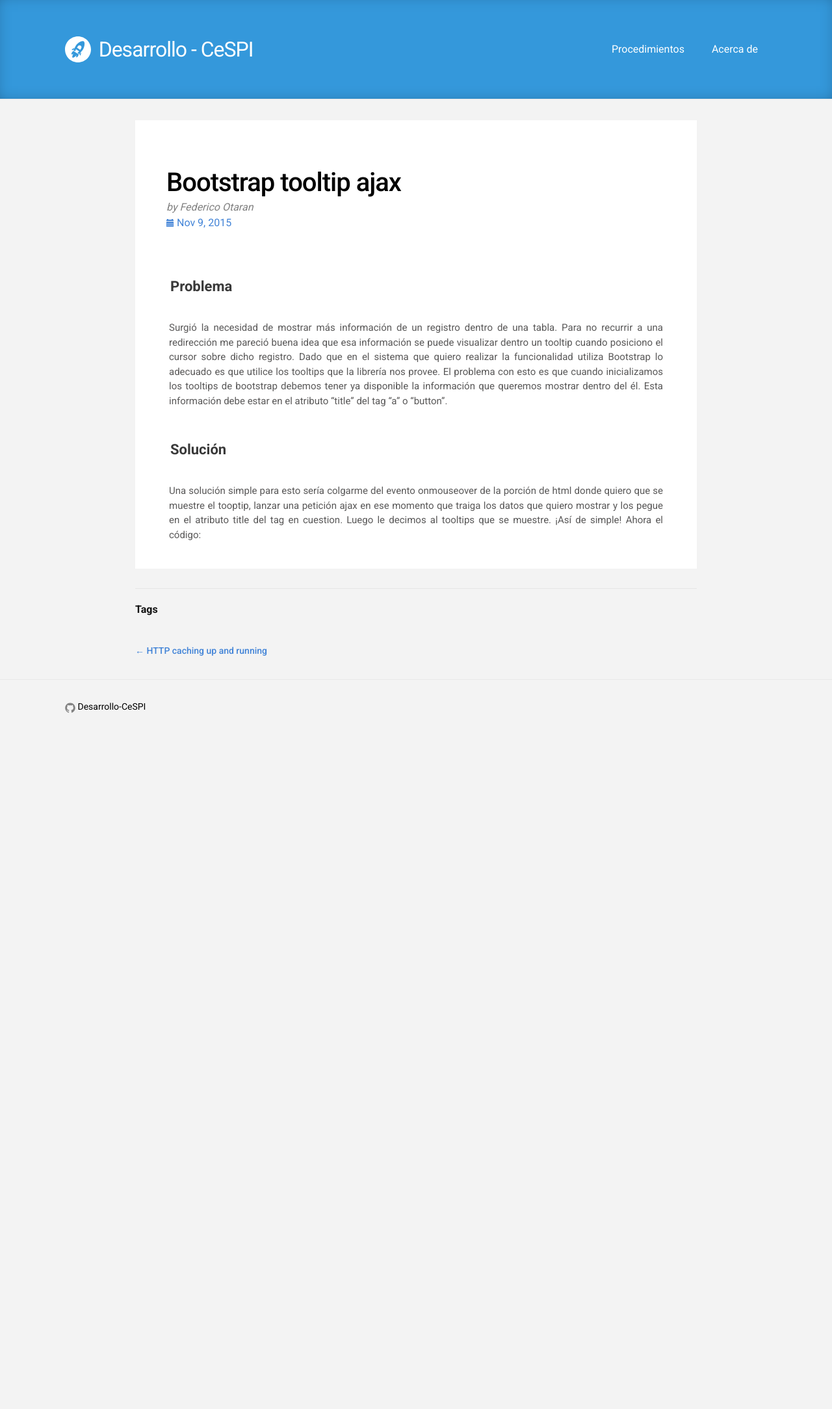
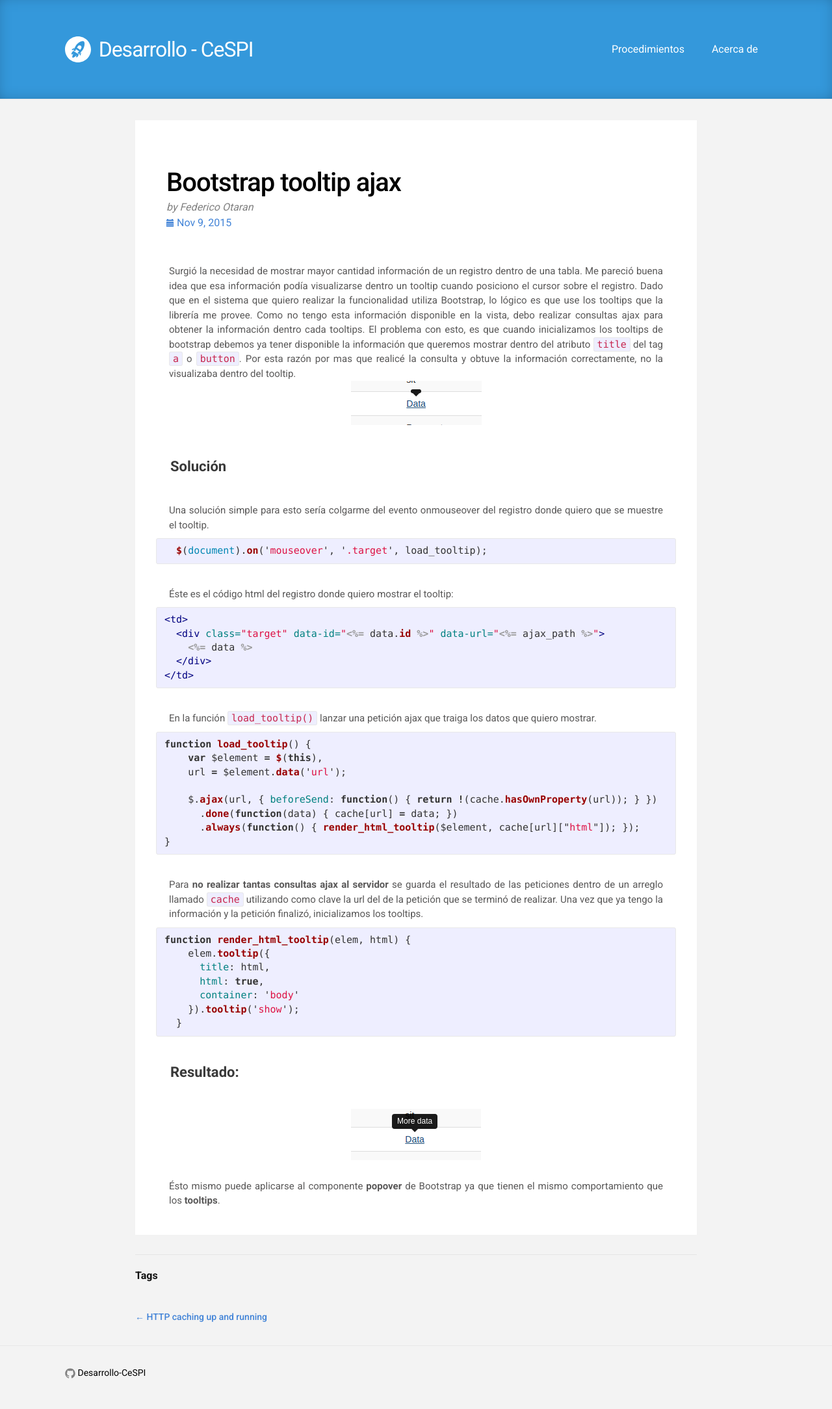
Before and after one commit to Desarrollo-CeSPI/desarrollo-cespi.github.io, a Jekyll site: the page built from _posts/2015-11-09-ajax_bootstrap_tooltip.md, in a window 1280 px wide. Shown: the whole page at 65% size. Built offline with Jekyll 4.4.1, drawn with Linux system fonts in a browser that asks for light colours; before the commit the page ends 1144 px from its top, so only the background shows below that.

Commit message:
Post to bootstrap tooltips ajax

```diff
--- a/_posts/2015-11-09-ajax_bootstrap_tooltip.md
+++ b/_posts/2015-11-09-ajax_bootstrap_tooltip.md
@@ -6,11 +6,46 @@
 author: Federico Otaran
 categories: ajax bootstrap
 ---
+Surgió la necesidad de mostrar mayor cantidad información de un registro dentro de una tabla. Me pareció buena idea que esa información podía visualizarse dentro un tooltip cuando posiciono el cursor sobre el registro. Dado que en el sistema que quiero realizar la funcionalidad utiliza Bootstrap, lo lógico es que use los tooltips que la librería me provee.
+Como no tengo esta información disponible en la vista, debo realizar consultas ajax para obtener la información dentro cada tooltips. El problema con esto, es que cuando inicializamos los tooltips de bootstrap debemos ya tener disponible la información que queremos mostrar dentro del atributo `title` del tag `a` o `button`. Por esta razón por mas que realicé la consulta y obtuve la información correctamente, no la visualizaba dentro del tooltip.
+![Tooltip sin datos](/assets/images/tooltip_without_data.png){: .center-image }
 
-# Problema
-Surgió la necesidad de mostrar más información de un registro dentro de una tabla. Para no recurrir a una redirección me pareció buena idea que esa información se puede visualizar dentro un tooltip cuando posiciono el cursor sobre dicho registro.
-Dado que en el sistema que quiero realizar la funcionalidad utiliza Bootstrap lo adecuado es que utilice los tooltips que la librería nos provee. El problema con esto es que cuando inicializamos los tooltips de bootstrap debemos tener ya disponible la información que queremos mostrar dentro del él. Esta información debe estar en el atributo "title" del tag "a" o "button".
+## Solución
+Una solución simple para esto sería colgarme del evento onmouseover del registro donde quiero que se muestre el tooltip.
+{% highlight javascript %}
+  $(document).on('mouseover', '.target', load_tooltip);
+{% endhighlight %}
+Éste es el código html del registro donde quiero mostrar el tooltip:
+{% highlight erb %}
+<td>
+  <div class="target" data-id="<%= data.id %>" data-url="<%= ajax_path %>">
+    <%= data %>
+  </div>
+</td>
+{% endhighlight %}
+En la función `load_tooltip()` lanzar una petición ajax que traiga los datos que quiero mostrar.
+{% highlight javascript %}
+function load_tooltip() {
+    var $element = $(this),
+    url = $element.data('url');
 
-# Solución
-Una solución simple para esto sería colgarme del evento onmouseover de la porción de html donde quiero que se muestre el tooptip, lanzar una petición ajax en ese momento que traiga los datos que quiero mostrar y los pegue en el atributo title del tag en cuestion. Luego le decimos al tooltips que se muestre. ¡Así de simple!
-Ahora el código:
+    $.ajax(url, { beforeSend: function() { return !(cache.hasOwnProperty(url)); } })
+      .done(function(data) { cache[url] = data; })
+      .always(function() { render_html_tooltip($element, cache[url]["html"]); });
+}
+{% endhighlight %}
+Para **no realizar tantas consultas ajax al servidor** se guarda el resultado de las peticiones dentro de un arreglo llamado `cache` utilizando como clave la url del de la petición que se terminó de realizar.
+Una vez que ya tengo la información y la petición finalizó, inicializamos los tooltips.
+{% highlight javascript %}
+function render_html_tooltip(elem, html) {
+    elem.tooltip({
+      title: html,
+      html: true,
+      container: 'body'
+    }).tooltip('show');
+  }
+{% endhighlight %}
+## Resultado:
+![Tooltip sin datos](/assets/images/tooltip_with_data.png){: .center-image }
+
+Ésto mismo puede aplicarse al componente **popover** de Bootstrap ya que tienen el mismo comportamiento que los **tooltips**.
--- a/css/main.scss
+++ b/css/main.scss
@@ -94,6 +94,11 @@
 img {
   max-width: 100%;
   vertical-align: middle; }
+
+  .center-image {
+    margin: 0 auto;
+    display: block;
+  }
 
 /**
  * Figures
```
Also changed, not shown: assets/images/tooltip_with_data.png (added), assets/images/tooltip_without_data.png (added).
